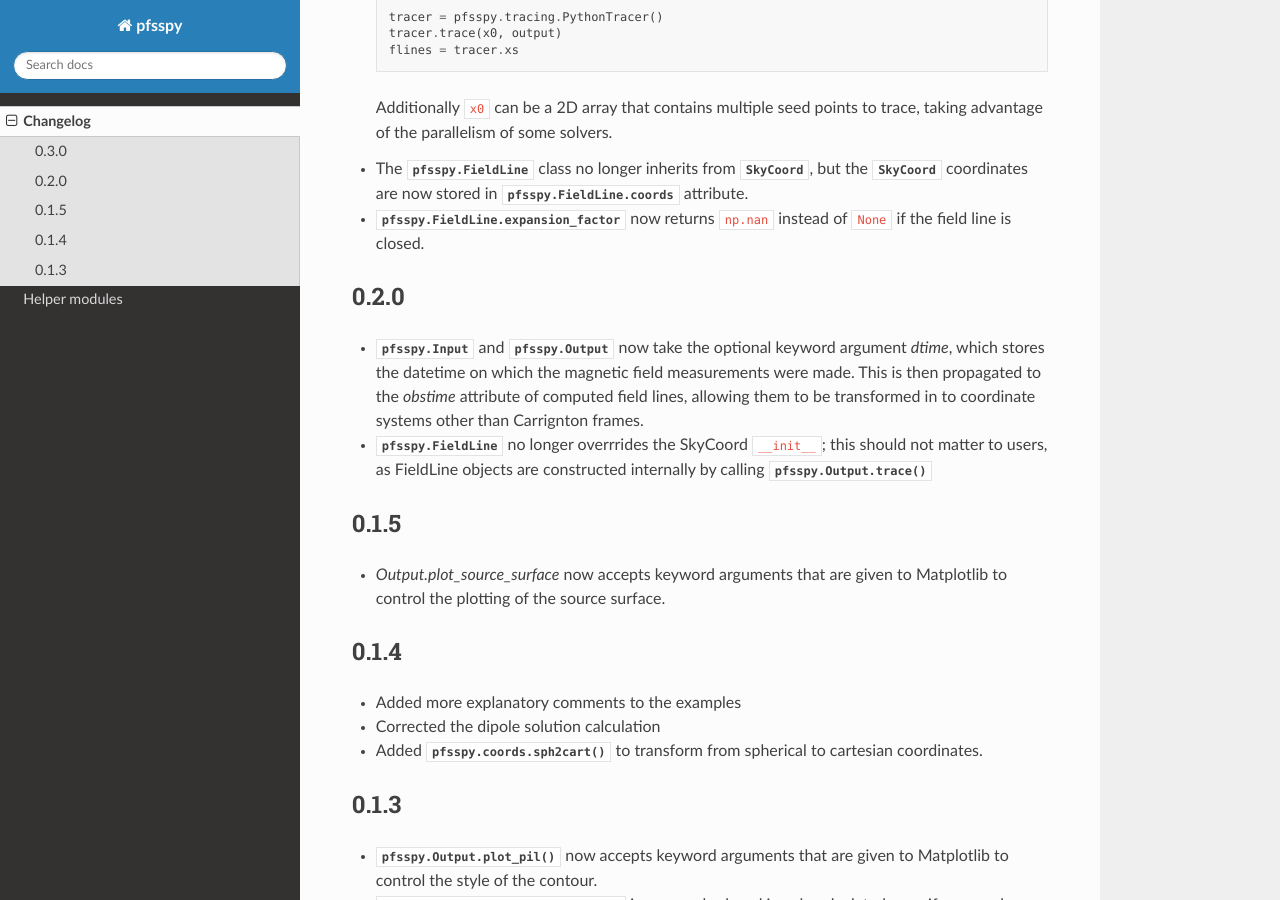
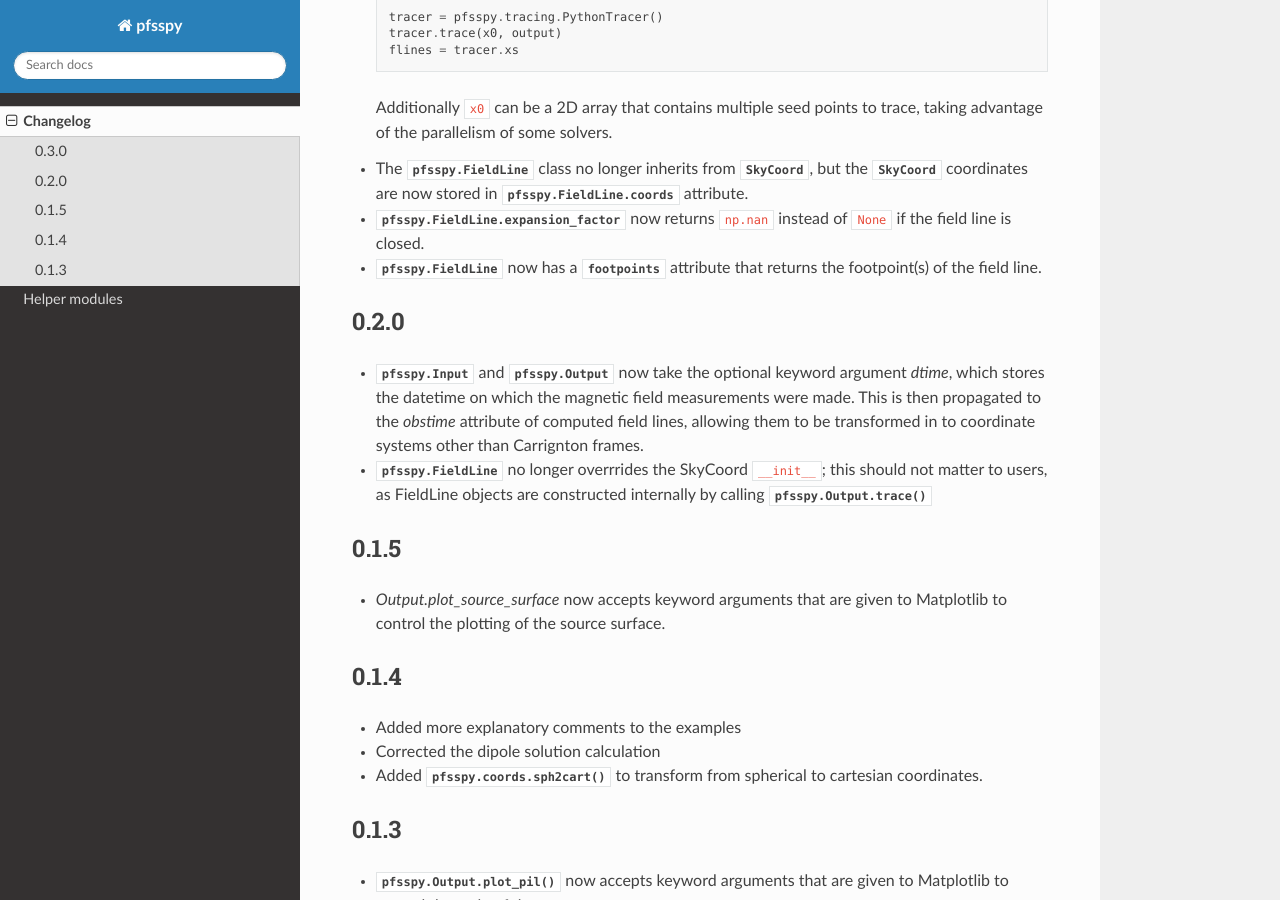
Before and after one commit to sunpy/sunkit-magex, a Sphinx documentation site: the page built from docs/changes.rst, in a window 1280 px wide and 900 px high, scrolled down 385 px. Built offline with Sphinx 7.4.7 and the Read the Docs theme 2.0.0, drawn with Linux system fonts in a browser that asks for light colours; pages that are not in the unit, such as notebooks, are missing from menus.

Commit message:
Add changelog

```diff
--- a/docs/changes.rst
+++ b/docs/changes.rst
@@ -24,6 +24,8 @@ Changelog
   :attr:`pfsspy.FieldLine.coords` attribute.
 - :attr:`pfsspy.FieldLine.expansion_factor` now returns ``np.nan`` instead of
   ``None`` if the field line is closed.
+- :class:`pfsspy.FieldLine` now has a :attr:`~pfsspy.FieldLine.footpoints`
+  attribute that returns the footpoint(s) of the field line.
 
 0.2.0
 -----
```
